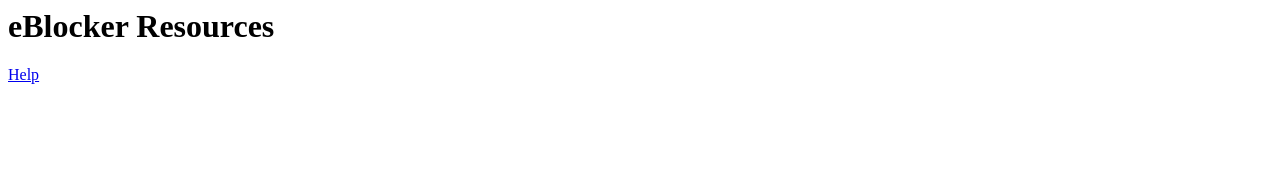
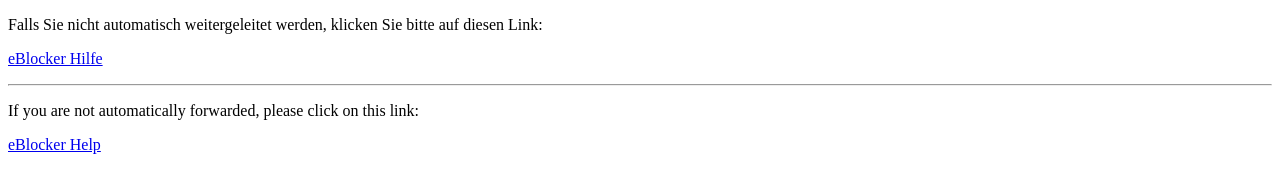
Before and after one commit to eblocker/eblocker.github.io, a plain HTML site: page index.html in a window 1280 px wide. Drawn offline with Linux system fonts and the light colour scheme.

Commit message:
Automatic redirect and favicon

```diff
--- a/index.html
+++ b/index.html
@@ -1,3 +1,19 @@
-<h1>eBlocker Resources</h1>
+<!DOCTYPE html>
+<html lang="en">
+<head>
+    <meta charset="UTF-8">
+    <title>eBlocker Resources</title>
+    <meta http-equiv="refresh" content="10; url=https://eblocker.github.io/help">
+</head>
+<body>
 
-<a href="help">Help</a>
+<p>Falls Sie nicht automatisch weitergeleitet werden, klicken Sie bitte auf diesen Link:</p>
+<p><a href="https://eblocker.github.io/help/de/index.html">eBlocker Hilfe</a></p>
+
+<hr />
+
+<p>If you are not automatically forwarded, please click on this link:</p>
+<p><a href="https://eblocker.github.io/help/en-us/index.html">eBlocker Help</a></p>
+
+</body>
+</html>
```
Also changed, not shown: favicon.ico (added).
